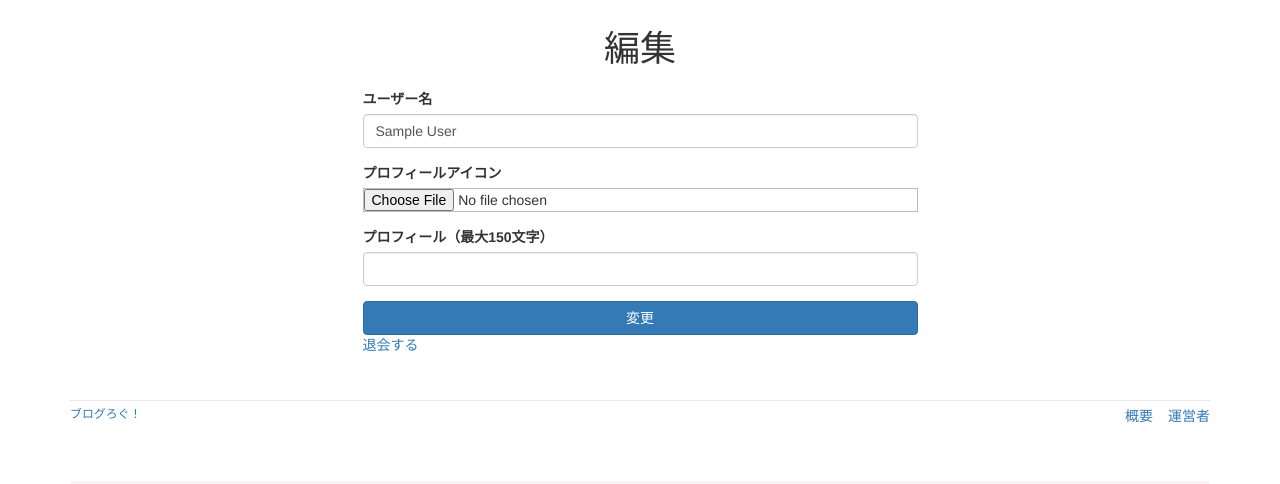
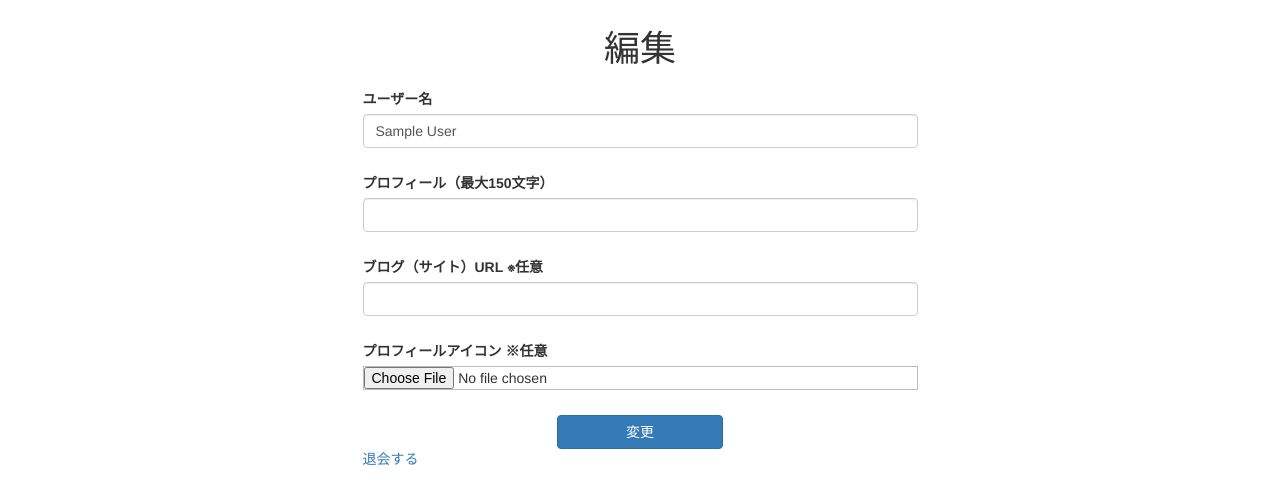
Before and after one commit to kazuhiko-itani/blog-log, a Rails app: page /users/1/edit in a window 1280 px wide. Shown: the part 51-535 px from the top of the page. Run offline with Rails 7, Linux system fonts and the light colour scheme; the visitor is signed in with stand-in values (Sample User, id 1); style sheets or scripts are compiled from the project's sources; parts of the project's set-up code (start-up, migrations or seed data) failed here and were passed over; some libraries are stand-ins or nearby versions.

Commit message:
finish add-blog_url

```diff
--- a/app/assets/stylesheets/custom.scss
+++ b/app/assets/stylesheets/custom.scss
@@ -39,7 +39,11 @@ h1 {
 }
 
 h4 {
-  padding-bottom: 20px
+  padding-bottom: 20px;
+}
+
+p {
+  padding-bottom: 10px;
 }
 
 /* header */
@@ -93,8 +97,14 @@ footer ul li {
 input, textarea, select, .uneditable-input {
   width: 100%;
   border: 1px solid #bbb;
-  margin-bottom: 15px;
+  margin-bottom: 25px;
   @include box-sizing
+}
+
+.btn {
+  width: 30%;
+  display: block;
+  margin: 0 auto;
 }
 
 #error_explanation {
--- a/app/controllers/users_controller.rb
+++ b/app/controllers/users_controller.rb
@@ -55,7 +55,7 @@ class UsersController < ApplicationController
   private
 
     def user_params
-      params.require(:user).permit(:name, :image, :profile)
+      params.require(:user).permit(:name, :image, :profile, :blog_url)
     end
 
     def correct_user
--- a/app/models/user.rb
+++ b/app/models/user.rb
@@ -5,6 +5,7 @@ class User < ApplicationRecord
   mount_uploader :image, PictureUploader
   validates :name, presence: true, length: { maximum: 50 }
   validates :profile, length: { maximum: 150 }
+  validates :blog_url, length: { maximum: 100 }
   validate :image_size
 
   def self.find_or_create_from_auth(auth)
--- a/app/views/users/edit.html.erb
+++ b/app/views/users/edit.html.erb
@@ -10,11 +10,14 @@
       <%= f.label :name, 'ユーザー名' %>
       <%= f.text_field :name, class: 'form-control' %>
 
-      <%= f.label :image, 'プロフィールアイコン' %>
-      <%= f.file_field :image, accept: 'image/jpeg,image/png' %>
-
       <%= f.label :profile, 'プロフィール（最大150文字）' %>
       <%= f.text_field :profile, class: 'form-control' %>
+
+      <%= f.label :blog_url, 'ブログ（サイト）URL  ※任意' %>
+      <%= f.text_field :blog_url, class: 'form-control' %>
+
+      <%= f.label :image, 'プロフィールアイコン  ※任意' %>
+      <%= f.file_field :image, accept: 'image/jpeg,image/png' %>
 
       <%= f.submit '変更', class: 'btn btn-primary' %>
     <% end %>
--- a/app/views/users/show.html.erb
+++ b/app/views/users/show.html.erb
@@ -6,6 +6,9 @@
       <%= image_tag @user.image.url, size: 100 %>
       <h4><%= @user.name %></h4>
       <p><%= @user.profile %></p>
+      <% unless @user.blog_url.empty? %>
+        <p>ブログURL: <%= link_to @user.blog_url, @user.blog_url %></p>
+      <% end %>
     </div>
     <div class='total-working_times'>
       <h3>合計作業時間</h3>
--- /dev/null
+++ b/db/migrate/20180517034957_add_to_blog_url_to_user.rb
@@ -0,0 +1,5 @@
+class AddToBlogUrlToUser < ActiveRecord::Migration[5.1]
+  def change
+    add_column :users, :blog_url, :string
+  end
+end
--- a/db/seeds.rb
+++ b/db/seeds.rb
@@ -2,6 +2,7 @@ User.create!(name: 'admin',
           uid: '919909356879036413',
           provider: 'twitter',
           profile: '管理者です',
+          blog_url: 'https://programmer-symbol.com',
           admin: true)
 
 99.times do |n|
@@ -12,7 +13,8 @@ User.create!(name: 'admin',
   User.create!(name: name,
               uid: uid,
               provider: provider,
-              profile: profile)
+              profile: profile,
+              blog_url: '')
 end
 
 users = User.order(:id).take(20)
```
Also changed, not shown: spec/factories/users.rb (+2 -1 lines), spec/features/updating_users_spec.rb (+7 -3 lines), spec/models/user_spec.rb (+8 -0 lines), db/schema.rb, 1 other file.
